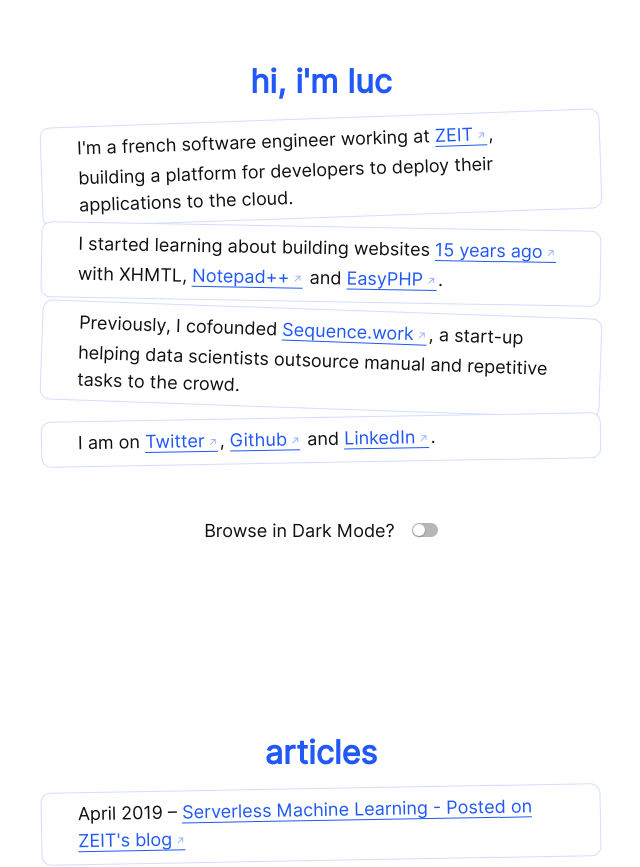
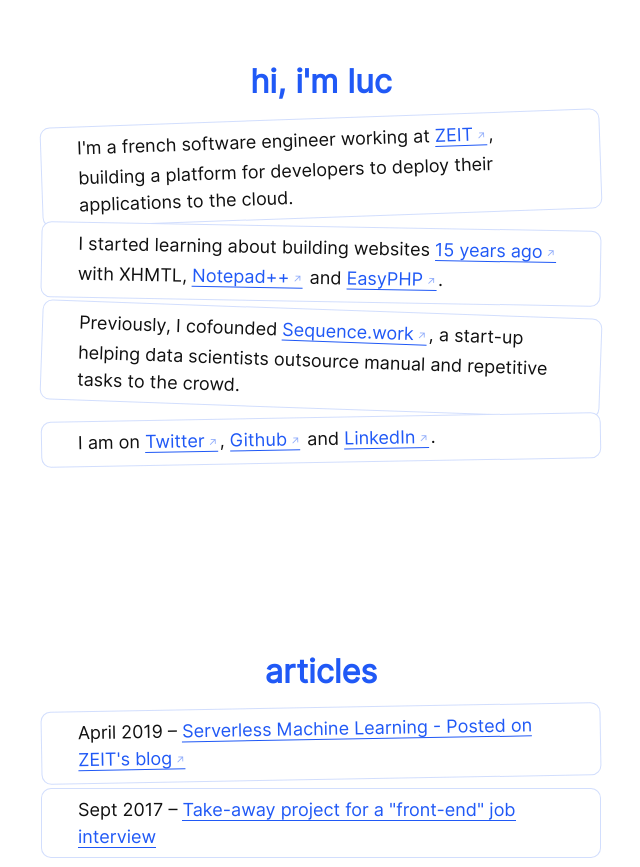
Before and after one commit to lucleray/luc.im, a Next.js app: page / in a window 1280 px wide. Shown: the top 867 px of the page, without its empty margins (9-649 px from the left). Built offline with nearby package versions, Linux system fonts and the light colour scheme.

Commit message:
update light/dark mode button

```diff
--- a/components/system/layout.js
+++ b/components/system/layout.js
@@ -3,6 +3,7 @@
 import { Container, Footer } from './container'
 import { theme } from './theme'
 import Head from 'next/head'
+import ToggleDarkMode from '../toggle-dark-mode'
 
 const GlobalStyle = createGlobalStyle`
   @font-face {
@@ -69,7 +70,7 @@
         <LayoutPaddingDiv>
           <Container>{props.children}</Container>
           <Footer>
-            Made with next.js and styled components ・{' '}
+            <ToggleDarkMode /> ・ Made with next.js and styled components ・{' '}
             <A href="https://github.com/lucleray/luc.im">Code on Github</A>
           </Footer>
         </LayoutPaddingDiv>
--- a/components/toggle-dark-mode.js
+++ b/components/toggle-dark-mode.js
@@ -1,87 +1,86 @@
-import styled from 'styled-components/macro'
-import { useState, useEffect, useRef } from 'react'
-import { theme } from './system'
+import { useRef } from 'react'
+import styled, { css } from 'styled-components/macro'
+import { theme } from './system/theme'
 
-const Toggle = styled.div`
-  display: inline-block;
+const ThemeButtonStyled = styled.button`
+  /* reset style */
+  background: transparent;
+  padding: 0;
+  margin: 0;
+  border: 0;
+  font-size: inherit;
+  line-height: 1em;
+  cursor: pointer;
 
-  input {
-    opacity: 0;
-    width: 0;
-    height: 0;
+  color: ${theme.light.blue};
+  /* border-bottom: 1px solid ${theme.light.blue}; */
+
+  &:hover {
+  box-shadow: ${theme.light.lightFg2} 0px 0px 90px;
   }
 
-  .track {
-    width: 26px;
-    height: 14px;
-    position: relative;
-    cursor: pointer;
-    border-radius: 16px;
-    background: ${theme.light.lightFg2};
+  /* background: ${theme.dark.bg}; */
+  padding: 5px;
+  border-radius: 2px;
+  color: ${theme.light.lightFg};
+  border: 1px solid ${theme.light.lightFg2};
+
+  body.dark & {
+  color: ${theme.dark.lightFg};
+  border: 1px solid ${theme.dark.lightFg2};
+
+  &:hover {
+  box-shadow: ${theme.dark.lightFg} 0px 0px 50px;
+  }
+  }
+
+  ${p =>
+    p.symbol &&
+    css`
+      &::after {
+        content: " ${p => p.symbol}";
+        opacity: 0.5;
+      }
+    `}
+
+  body.dark &.button-set-light {
     display: inline-block;
   }
 
-  .thumb {
-    position: absolute;
-    top: 1px;
-    left: 1px;
-    width: 12px;
-    height: 12px;
-    position: relative;
-    border-radius: 14px;
-    background: ${theme.light.bg};
-    box-shadow: ${theme.light.lightFg2} 0px 1px 2px 0px;
-    transition: left 0.28s cubic-bezier(0, 0, 0.2, 1) 0s;
-  }
-
-  body.dark & .track {
-    background: ${theme.dark.blue};
-  }
-
-  body.dark & .thumb {
-    background: ${theme.dark.bg};
-    box-shadow: none;
-    left: 13px;
-  }
-
-  &.focus .thumb,
-  body.dark &.focus .thumb {
-    box-shadow: 0px 0px 2px 3px #0099e0;
+  body.dark &.button-set-dark,
+  body &.button-set-light {
+    display: none;
   }
 `
 
-export default function ToggleDarkMode(props) {
-  const [dark, setDark] = useState(false)
-  const [focus, setFocus] = useState(false)
-  const input = useRef(null)
-
-  useEffect(() => {
-    setDark(window.__darkMode)
-  }, [])
+export default function ThemeButton() {
+  const darkButton = useRef()
+  const lightButton = useRef()
 
   return (
-    <Toggle
-      onClick={() => {
-        input.current.focus()
-        input.current.click()
-      }}
-      className={focus ? 'focus' : ''}
-    >
-      <input
-        type="checkbox"
-        ref={input}
-        checked={dark}
-        onFocus={() => setFocus(true)}
-        onBlur={() => setFocus(false)}
-        onChange={() => {
+    <>
+      <ThemeButtonStyled
+        ref={darkButton}
+        symbol="☾"
+        className="button-set-dark"
+        onClick={() => {
           window.__toggleDarkMode()
-          setDark(window.__darkMode)
+          lightButton.current.focus()
         }}
-        {...props}
-      />
-      <div className="track">
-        <div className="thumb" />
-      </div>
-    </Toggle>
+      >
+        Dark mode
+      </ThemeButtonStyled>
+      <ThemeButtonStyled
+        ref={lightButton}
+        symbol="☀︎"
+        className="button-set-light"
+        onClick={() => {
+          window.__toggleDarkMode()
+          darkButton.current.focus()
+        }}
+      >
+        Light mode
+      </ThemeButtonStyled>
+    </>
   )
 }
--- a/pages/index.js
+++ b/pages/index.js
@@ -1,5 +1,4 @@
 import { Layout, H1, H2, H3, Card, A } from '../components/system'
-import ToggleDarkMode from '../components/toggle-dark-mode'
 import articles from '../lib/articles'
 import projects from '../lib/projects'
 import links from '../lib/links'
@@ -28,12 +27,6 @@
       <A href="https://github.com/lucleray">Github</A> and{' '}
       <A href="https://www.linkedin.com/in/lucleray/">LinkedIn</A>.
     </Card>
-    <div style={{ textAlign: 'center', marginTop: '3em' }}>
-      <label htmlFor="toggle-dark-mode" style={{ cursor: 'pointer' }}>
-        Browse in Dark Mode?&nbsp;&nbsp;
-      </label>
-      <ToggleDarkMode id="toggle-dark-mode" />
-    </div>
   </section>
 )
 
```
